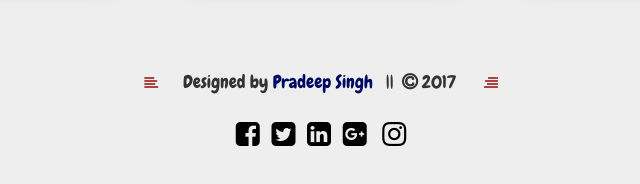
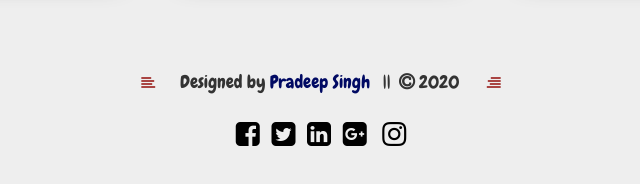
Before and after one commit to mepsrajput/TributePage, a plain HTML site: page index.html in a window 1280 px wide. Shown: the part 2915-3099 px from the top of the page, 319-959 px from the left. Drawn offline with nearby package versions, Linux system fonts and the light colour scheme.

Commit message:
Updated Copyright

```diff
--- a/index.html
+++ b/index.html
@@ -249,7 +249,7 @@
 								<i class="text-danger fa fa-align-left" aria-hidden="true"> &nbsp; &nbsp; &nbsp; </i>
 									<span class="footer"> Designed by
 										<a href="http://mepsrajput.github.io/" style="text-decoration: none">Pradeep Singh</a>&nbsp; <span>&nbsp;||&nbsp;</span>
-										<i class="fa fa-copyright " aria-hidden="true" style="font-weight: bold"></i>&nbsp;<span>2017</span>
+										<i class="fa fa-copyright " aria-hidden="true" style="font-weight: bold"></i>&nbsp;<span>2020</span>
 										</span> &nbsp; &nbsp; &nbsp;
 								<i class="fa fa-align-right text-danger" aria-hidden="true"></i>
 						</footer>
```
